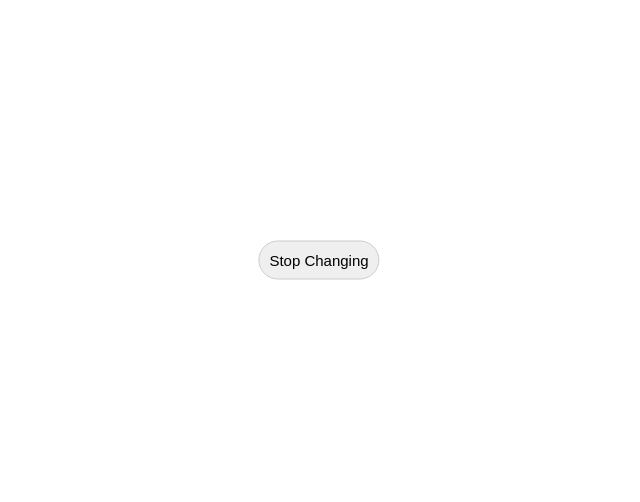
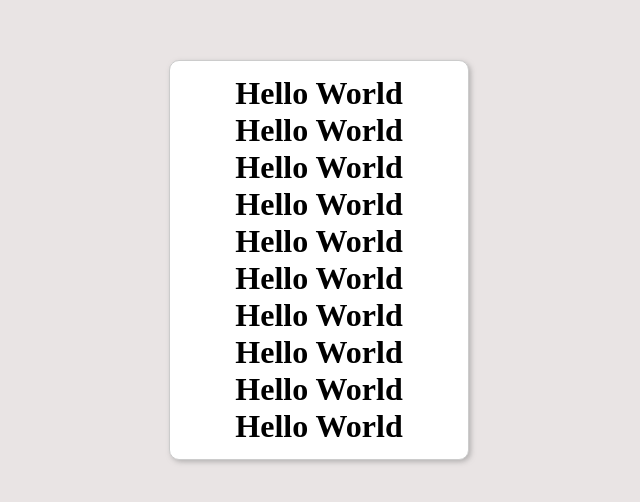
Before and after one commit to amanofficially/JavaScript, a plain HTML site: page index.html in a window 1280 px wide. Shown: the part 140-642 px from the top of the page, without its empty margins (321-961 px from the left). Drawn offline with Linux system fonts and the light colour scheme.

Commit message:
callback hell

```diff
--- a/index.html
+++ b/index.html
@@ -4,30 +4,52 @@
     <meta charset="UTF-8" />
     <meta name="viewport" content="width=device-width, initial-scale=1.0" />
     <title>settIimeout</title>
-    <script src="practise.js" defer></script>
     <style>
       * {
         margin: 0;
         padding: 0;
         box-sizing: border-box;
       }
-      .btn {
-        position: absolute;
-        top: 50%;
-        left: 50%;
-        transform: translate(-50%, -50%);
-        padding: 10px;
-        border-radius: 30px;
+      body {
+        background-color: #e9e4e4;
+        color: black;
+      }
+      .container {
+        height: 100vh;
+        width: 100%;
+        display: flex;
+        justify-content: center;
+        align-items: center;
+      }
+      .heading-container{
+        display: flex;
+        flex-direction: column;
+        justify-content: center;
+        align-items: center;
+        height: 400px;
+        width: 300px;
+        background-color: white;
         border: 1px solid #ccc;
-        font-size: 15px;
-        cursor: pointer;
-      }
-      .btn:hover {
-        box-shadow: 2px 2px 5px rgba(11, 11, 11, 0.5);
+        border-radius: 10px;
+        box-shadow: 2px 2px 5px rgb(130, 129, 129,0.5);
       }
     </style>
   </head>
   <body>
-    <button class="btn">Stop Changing</button>
+    <div class="container">
+      <div class="heading-container">
+        <h1 class="heading1">Hello World</h1>
+        <h1 class="heading2">Hello World</h1>
+        <h1 class="heading3">Hello World</h1>
+        <h1 class="heading4">Hello World</h1>
+        <h1 class="heading5">Hello World</h1>
+        <h1 class="heading6">Hello World</h1>
+        <h1 class="heading7">Hello World</h1>
+        <h1 class="heading8">Hello World</h1>
+        <h1 class="heading9">Hello World</h1>
+        <h1 class="heading10">Hello World</h1>
+      </div>
+    </div>
+    <script src="practise.js"></script>
   </body>
 </html>
--- a/practise.js
+++ b/practise.js
@@ -238,10 +238,43 @@
 //   button.textContent = body.style.background;
 // });
 
-function getNumber(a, b, callback) {
-  console.log(`Numbers are :- ${a} ${b}`);
-  callback(a, b);
-}
-getNumber(10, 20, (a, b) => {
-  console.log(`Sum :- ${a + b}`);
-});
+// const heading1 = document.querySelector(".heading1");
+// const heading2 = document.querySelector(".heading2");
+// const heading3 = document.querySelector(".heading3");
+// const heading4 = document.querySelector(".heading4");
+// const heading5 = document.querySelector(".heading5");
+// const heading6 = document.querySelector(".heading6");
+// const heading7 = document.querySelector(".heading7");
+// const heading8 = document.querySelector(".heading8");
+// const heading9 = document.querySelector(".heading9");
+// const heading10 = document.querySelector(".heading10");
+// setTimeout(() => {
+//   heading1.textContent = "Hello";
+//   setTimeout(() => {
+//     heading2.textContent = "Hello";
+//     setTimeout(() => {
+//       heading3.textContent = "Hello";
+//       setTimeout(() => {
+//         heading4.textContent = "Hello";
+//         setTimeout(() => {
+//           heading5.textContent = "Hello";
+//           setTimeout(() => {
+//             heading6.textContent = "Hello";
+//             setTimeout(() => {
+//               heading7.textContent = "Hello";
+//               setTimeout(() => {
+//                 heading8.textContent = "Hello";
+//                 setTimeout(() => {
+//                   heading9.textContent = "Hello";
+//                   setTimeout(() => {
+//                     heading10.textContent = "Hello";
+//                   }, 1000);
+//                 }, 1000);
+//               }, 1000);
+//             }, 1000);
+//           }, 1000);
+//         }, 1000);
+//       }, 1000);
+//     }, 1000);
+//   }, 1000);
+// }, 1000);
--- a/tempCodeRunnerFile.js
+++ /dev/null
@@ -1,2 +0,0 @@
-console.log(`Clearning SetTimeout`);
-// clearTimeout(id);
```
